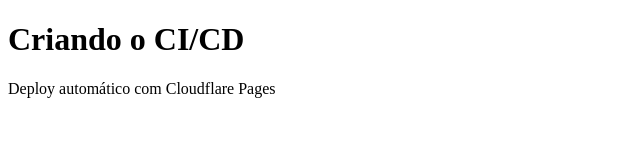
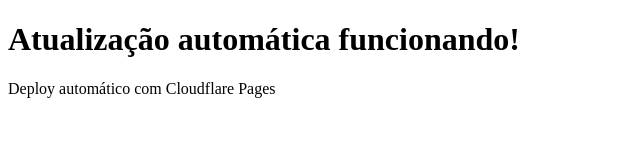
Before and after one commit to Mauricio-TW/Projeto_DevOps, a plain HTML site: page index.html in a window 1280 px wide. Shown: the whole page, without its empty margins (0-640 px from the left). Drawn offline with Linux system fonts and the light colour scheme.

Commit message:
Commit de Atualização

```diff
--- a/index.html
+++ b/index.html
@@ -5,7 +5,7 @@
   <title>DevOps na prática</title>
 </head>
 <body>
-  <h1>Criando o CI/CD</h1>
+  <h1>Atualização automática funcionando!</h1>
   <p>Deploy automático com Cloudflare Pages</p>
 </body>
 </html>
```
